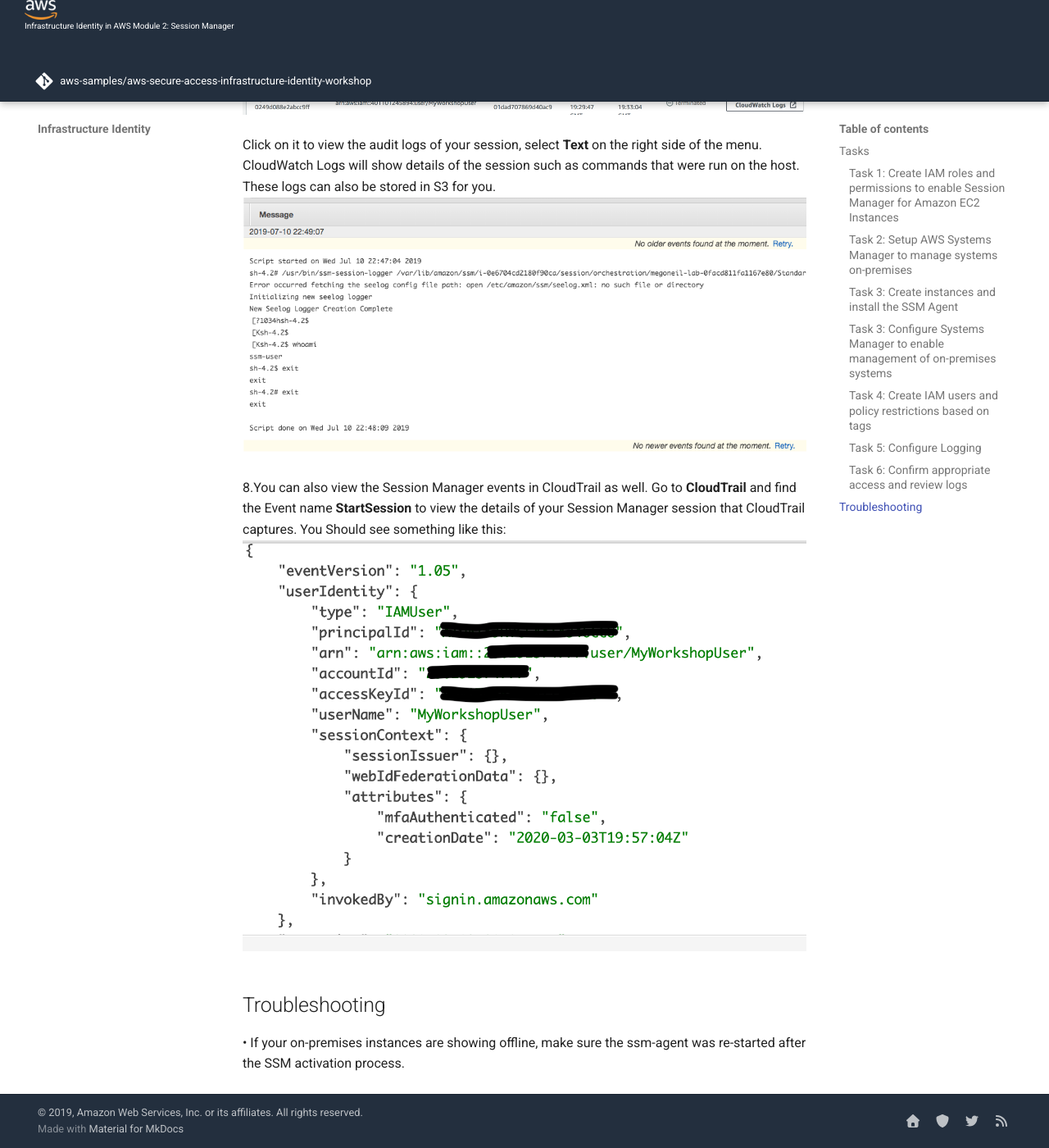
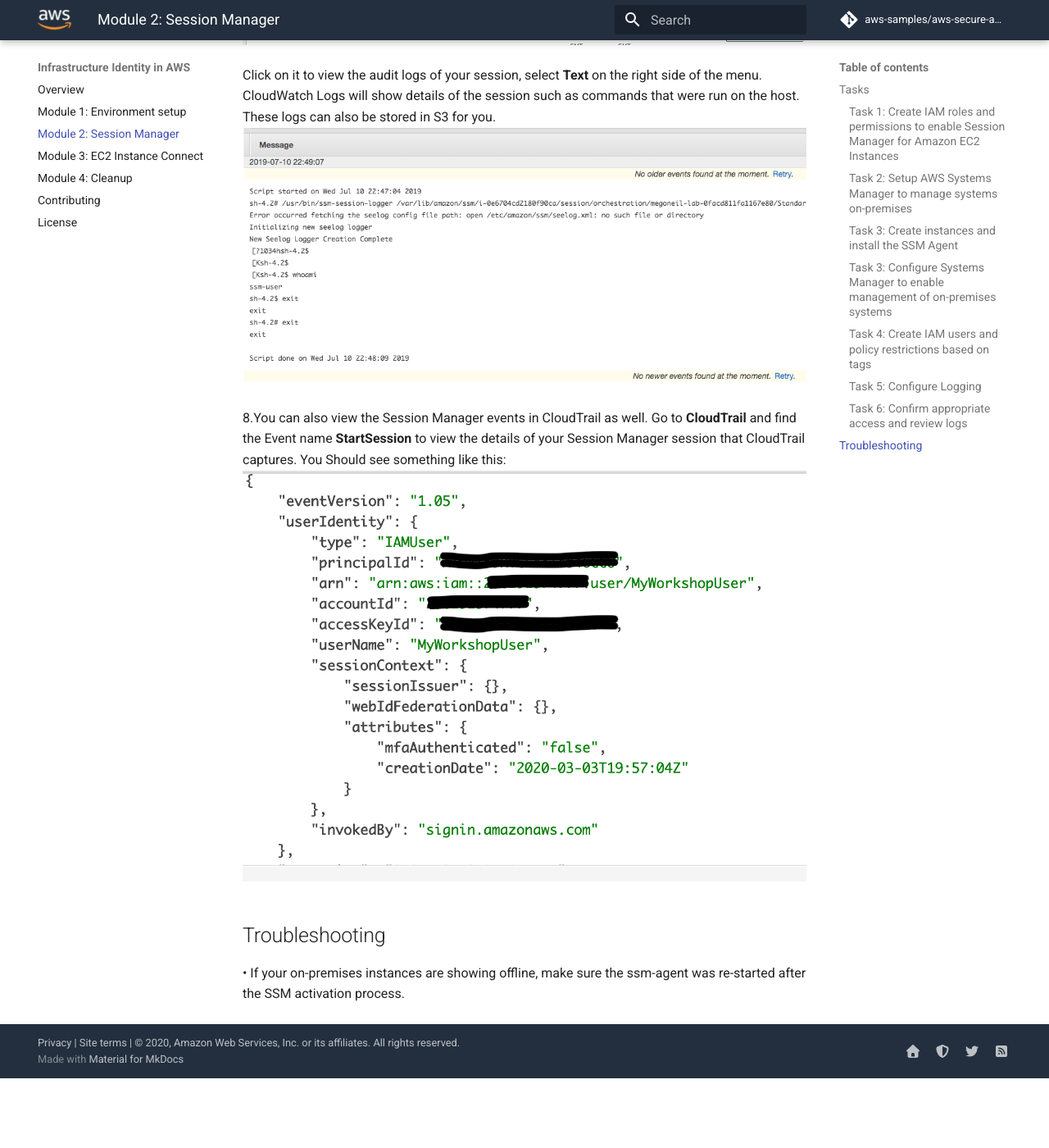
Before and after one commit to devonartis/aws-secure-access-infrastructure-identity-workshop, an MkDocs documentation site: the page built from docs/02-using-AWS-Systems-Manager-Session-Manager.md, in a window 1280 px wide and 1400 px high, scrolled down 14490 px. Shown: the whole window at 82% size. Built offline with MkDocs 1.6.1 and Material for MkDocs 9.7.7, drawn with Linux system fonts in a browser that asks for light colours; comment, search, counter and statistics services are not loaded; after the commit the page ends 15805 px from its top, so only the background shows below that.

Commit message:
Updated footer

```diff
--- a/docs/stylesheets/custom.css
+++ b/docs/stylesheets/custom.css
@@ -29,7 +29,7 @@
 
 .md-tabs__link {
     font-weight: bold !important;
-    font-size: 1.5rem !important;
+    font-size: .8rem !important;
 }
 
 .md-header-nav__source {
@@ -38,23 +38,29 @@
 
 /* Language Drop Down */
 .md-header-nav__lang {
-    padding: 10px 40px 0 10px;
-    display: inline-block;
-    font-family: "Roboto","Helvetica Neue",Helvetica,Arial,sans-serif;
-    width: 30px;
-    font-size: x-large;
+    display: block;
+    width: 2rem;
+    margin-left: .5rem;
+    margin-right: .2rem;
+    padding-right: .6rem;
+}
+
+.md-lang-drop {
+    line-height: 2.6rem;
+    padding: 0 0.5rem;
+    font-size: 1.2rem;
+    width: 1px
 }
 
 .md-lang-dropbtn {
     color: white;
     border: none;
     cursor: pointer;
-    padding: 0px 10px;
     font-weight: bold;
 }
 
 .md-lang-dropbtn:hover, .md-lang-dropbtn:focus {
-    opacity: 0.7;
+    color: #f8991d;
 }
 
 .md-dropdown-content {
@@ -89,25 +95,20 @@
 .md-tabs {
     background-image: url(../assets/images/second-nav-blue.png);
     background-color: #1f4e79 !important;
-    padding-top: 10px;
-}
-
-.md-tabs__list {
-    display:none;
 }
 
 .md-tabs__item {
     margin-right: 15px;
 }
 
-.md-content__icon {
+.md-content__button {
     display: none;
 }
 
 .md-typeset table:not([class]) th {
     min-width: 15rem;
     background-color: #6c6c6c !important;
-    font-size: 1.5rem;
+    font-size: medium;
 }
 
 .md-typeset table:not([class]) td {
@@ -115,7 +116,11 @@
 }
 
 .table {
-    font-size: 1.4rem;
+    font-size: medium;
+}
+
+.md-header-nav__button.md-logo img, .md-header-nav__button.md-logo svg {
+    width: 40px
 }
 
 /* Footer */
--- a/docs/theme/partials/header.html
+++ /dev/null
@@ -1,99 +0,0 @@
-<!--
-  Copyright (c) 2016-2018 Martin Donath <martin.donath@squidfunk.com>
-  Permission is hereby granted, free of charge, to any person obtaining a copy
-  of this software and associated documentation files (the "Software"), to
-  deal in the Software without restriction, including without limitation the
-  rights to use, copy, modify, merge, publish, distribute, sublicense, and/or
-  sell copies of the Software, and to permit persons to whom the Software is
-  furnished to do so, subject to the following conditions:
-  The above copyright notice and this permission notice shall be included in
-  all copies or substantial portions of the Software.
-  THE SOFTWARE IS PROVIDED "AS IS", WITHOUT WARRANTY OF ANY KIND, EXPRESS OR
-  IMPLIED, INCLUDING BUT NOT LIMITED TO THE WARRANTIES OF MERCHANTABILITY,
-  FITNESS FOR A PARTICULAR PURPOSE AND NON-INFRINGEMENT. IN NO EVENT SHALL THE
-  AUTHORS OR COPYRIGHT HOLDERS BE LIABLE FOR ANY CLAIM, DAMAGES OR OTHER
-  LIABILITY, WHETHER IN AN ACTION OF CONTRACT, TORT OR OTHERWISE, ARISING
-  FROM, OUT OF OR IN CONNECTION WITH THE SOFTWARE OR THE USE OR OTHER DEALINGS
-  IN THE SOFTWARE.
--->
-
-<!-- Application header -->
-<header class="md-header" data-md-component="header">
-
-    <!-- Top-level navigation -->
-    <nav class="md-header-nav md-grid">
-      <div class="md-flex">
-
-        <!-- Link to home -->
-        <div class="md-flex__cell md-flex__cell--shrink">
-          <a href="https://aws.amazon.com/"
-              title="Amazon Web Services"
-              class="md-header-nav__button md-logo">
-            {% if config.theme.logo.icon %}
-              <i class="md-icon">{{ config.theme.logo.icon }}</i>
-            {% else %}
-              <img src="{{ config.theme.logo | url }}" width="40" height="24" />
-            {% endif %}
-          </a>
-        </div>
-
-        <!-- Button to toggle drawer -->
-        <div class="md-flex__cell md-flex__cell--shrink">
-          <label class="md-icon md-icon--menu md-header-nav__button"
-              for="__drawer"></label>
-        </div>
-
-        <!-- Header title -->
-        <div class="md-flex__cell md-flex__cell--stretch">
-          <div class="md-flex__ellipsis md-header-nav__title"
-              data-md-component="title">
-            {% block site_name %}
-              {% if config.site_name == page.title %}
-                {{ config.site_name }}
-              {% else %}
-                <span class="md-header-nav__topic">
-                  {{ config.site_name }}
-                </span>
-                <span class="md-header-nav__topic">
-                  {{ page.title }}
-                </span>
-              {% endif %}
-            {% endblock %}
-          </div>
-        </div>
-
-
-        <!-- Button to open search dialogue -->
-        <!--
-        <div class="md-flex__cell md-flex__cell--shrink">
-          {% block search_box %}
-            {% if "search" in config["plugins"] %}
-              <label class="md-icon md-icon--search md-header-nav__button"
-                  for="__search"></label>
-
-              {% include "partials/search.html" %}
-            {% endif %}
-          {% endblock %}
-        </div>
-
-         -->
-
-         <div class="md-flex__cell md-flex__cell--shrink">
-            <div class="md-flex__ellipsis md-header-nav__lang">
-                <div>
-                    <button onclick="window.location.href = 'https://awssecworkshops.com/';" class="md-lang-dropbtn fa fa-home"></button>
-                </div>
-            </div>
-        </div>
-
-        <!-- Repository containing source -->
-        {% if config.repo_url %}
-          <div class="md-flex__cell md-flex__cell--shrink">
-            <div class="md-header-nav__source">
-              {% include "partials/source.html" %}
-            </div>
-          </div>
-        {% endif %}
-      </div>
-    </nav>
-  </header>
--- a/docs/theme/partials/nav.html
+++ /dev/null
@@ -1,51 +0,0 @@
-<!--
-  Copyright (c) 2016-2019 Martin Donath <martin.donath@squidfunk.com>
-  Permission is hereby granted, free of charge, to any person obtaining a copy
-  of this software and associated documentation files (the "Software"), to
-  deal in the Software without restriction, including without limitation the
-  rights to use, copy, modify, merge, publish, distribute, sublicense, and/or
-  sell copies of the Software, and to permit persons to whom the Software is
-  furnished to do so, subject to the following conditions:
-  The above copyright notice and this permission notice shall be included in
-  all copies or substantial portions of the Software.
-  THE SOFTWARE IS PROVIDED "AS IS", WITHOUT WARRANTY OF ANY KIND, EXPRESS OR
-  IMPLIED, INCLUDING BUT NOT LIMITED TO THE WARRANTIES OF MERCHANTABILITY,
-  FITNESS FOR A PARTICULAR PURPOSE AND NON-INFRINGEMENT. IN NO EVENT SHALL THE
-  AUTHORS OR COPYRIGHT HOLDERS BE LIABLE FOR ANY CLAIM, DAMAGES OR OTHER
-  LIABILITY, WHETHER IN AN ACTION OF CONTRACT, TORT OR OTHERWISE, ARISING
-  FROM, OUT OF OR IN CONNECTION WITH THE SOFTWARE OR THE USE OR OTHER DEALINGS
-  IN THE SOFTWARE.
--->
-
-<!-- Main navigation -->
-<nav class="md-nav md-nav--primary" data-md-level="0">
-
-  <!-- Site title -->
-  <label class="md-nav__title md-nav__title--site" for="__drawer">
-    <a href="{{ config.site_url | default(nav.homepage.url, true) | url }}"
-        title="{{ config.site_name }}" class="md-nav__button md-logo">
-      {% if config.theme.logo.icon %}
-        <i class="md-icon">{{ config.theme.logo.icon }}</i>
-      {% else %}
-        <img src="{{ config.theme.logo | url }}" width="48" height="48" />
-      {% endif %}
-    </a>
-    {{ config.site_short_name }}
-  </label>
-
-  <!-- Repository containing source -->
-  {% if config.repo_url %}
-    <div class="md-nav__source">
-      {% include "partials/source.html" %}
-    </div>
-  {% endif %}
-
-  <!-- Render item list -->
-  <ul class="md-nav__list" data-md-scrollfix>
-    {% for nav_item in nav %}
-      {% set path = "nav-" + loop.index | string %}
-      {% set level = 1 %}
-      {% include "partials/nav-item.html" %}
-    {% endfor %}
-  </ul>
-</nav>
--- a/mkdocs.yml
+++ b/mkdocs.yml
@@ -11,30 +11,27 @@
 repo_url: 'https://github.com/aws-samples/aws-secure-access-infrastructure-identity-workshop'
 
 # Copyright
-copyright: '&copy; 2019, Amazon Web Services, Inc. or its affiliates. All rights reserved.'
+copyright: '<a href="https://aws.amazon.com/privacy/" target="_blank">Privacy</a> | <a href="https://aws.amazon.com/terms/" target="_blank">Site terms</a> | &copy; 2020, Amazon Web Services, Inc. or its affiliates. All rights reserved.'
 
 # Configuration
 theme:
   name: 'material'
   logo: 'assets/images/aws_smile_logo.png'
   favicon: 'assets/images/aws-favicon.ico'
-  feature:
-    tabs: true
-  custom_dir: 'docs/theme'
 
 # Customization
 extra_css:
   - 'stylesheets/custom.css'
 extra:
   social:
-    - type: 'home'
-      link: 'https://awssecworkshops.com'
-    - type: 'shield'
-      link: 'https://aws.amazon.com/security/'
-    - type: 'twitter'
-      link: 'https://twitter.com/awssecurityinfo?lang=en'
-    - type: 'rss'
-      link: 'https://aws.amazon.com/blogs/security/'
+    - icon: fontawesome/solid/home
+      link: https://awssecworkshops.com
+    - icon: fontawesome/solid/shield-alt
+      link: https://aws.amazon.com/security/
+    - icon: fontawesome/brands/twitter
+      link: https://twitter.com/awssecurityinfo?lang=en
+    - icon: fontawesome/solid/rss-square
+      link: https://aws.amazon.com/blogs/security/
 
 # Extensions
 markdown_extensions:
```
